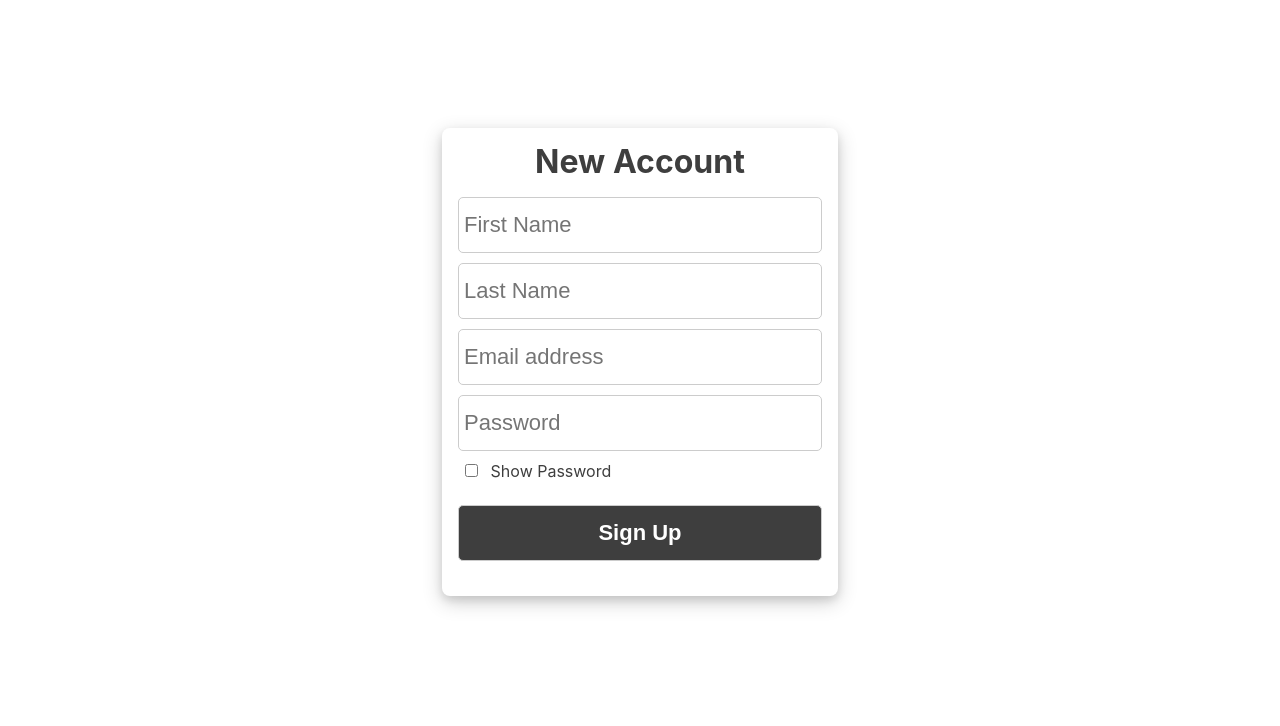
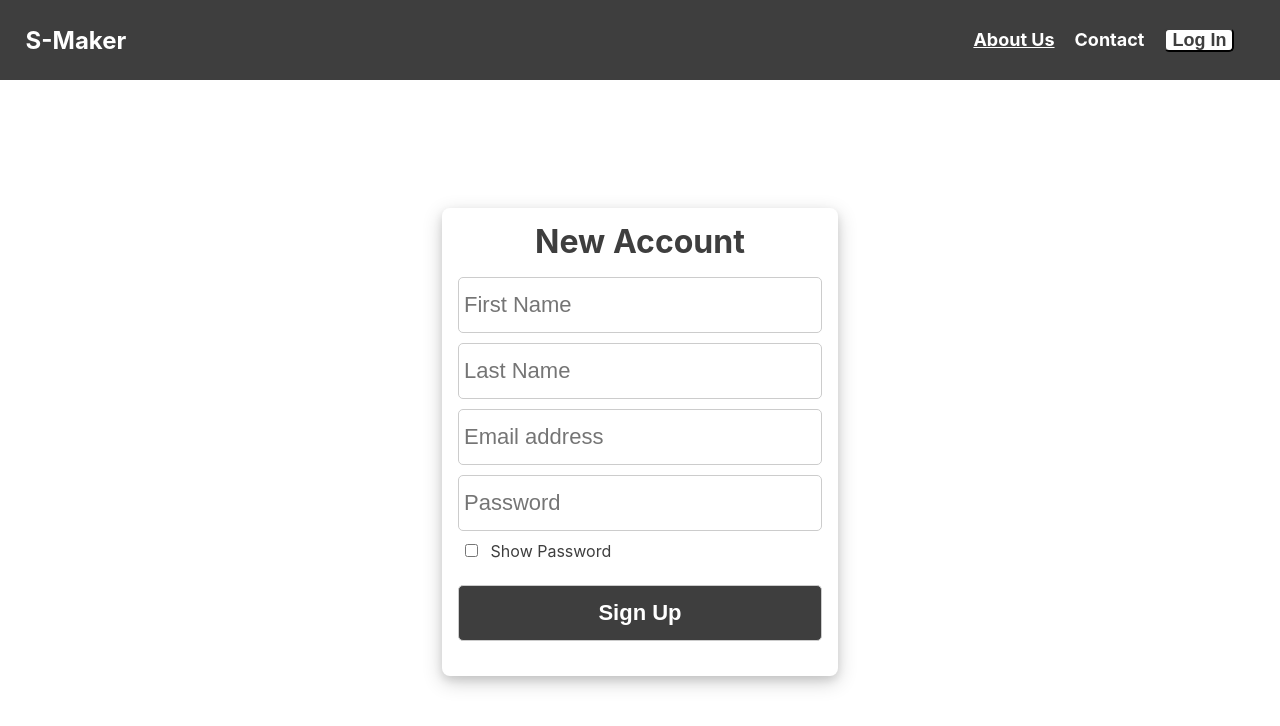
Before and after one commit to JeanPaul-AbiZeid/survey, a React (Create React App) app in the folder survey-react/: page /Signup in a window 1280 px wide. Shown: the top 726 px of the page. Built offline with nearby package versions, Linux system fonts and the light colour scheme.

Commit message:
adding the button component + nav bar to the sign up page

```diff
--- a/survey-react/src/App.css
+++ b/survey-react/src/App.css
@@ -33,6 +33,7 @@
   justify-content: center;
   align-items: center;
   font-size: 18px;
+  line-height: 20px;
   font-weight: bold;
 }
 
@@ -98,6 +99,20 @@
   background-color: rgb(46, 43, 43);
 }
 
+.btn-white {
+  background-color: white;
+  align-items: center;
+  color: rgb(62, 62, 62);
+  font-size: 18px;
+  line-height: 18px;
+  font-weight: bold;
+  border-radius: 5px;
+  border-color: rgb(62, 62, 62);
+  padding: 2% 0;
+  width: 70px;
+  cursor: pointer;
+}
+
 #pass {
   display: flex;
   align-items: center;
--- /dev/null
+++ b/survey-react/src/components/Button.js
@@ -0,0 +1,13 @@
+import React from "react";
+
+const Button = ({text }) => {
+  return (
+    <button
+      className="btn-white"
+    >
+      {text}
+    </button>
+  );
+};
+
+export default Button;
--- a/survey-react/src/components/Signup.js
+++ b/survey-react/src/components/Signup.js
@@ -1,9 +1,21 @@
 import React from "react";
 import '../App.css';
 import { Link } from "react-router-dom";
+import Button from "./Button";
 
 const Signup = () => {
   return (
+    <div>
+        <nav className="top-nav">
+            <h1>S-Maker</h1>
+            <ul className="links">
+                <li>About Us</li>
+                <li>Contact</li>
+                <li>
+                    <Link to="/"><Button text={"Log In"}/></Link>
+                </li>
+            </ul>
+        </nav>
         <div className="main">
             <div className="form-container">
                 <h1>New Account</h1>
@@ -17,6 +29,8 @@ const Signup = () => {
                 </form>
             </div>
         </div>
+    </div>
+
 
   );
 };
```
Lines whose indentation alone changed are shown as unchanged.
